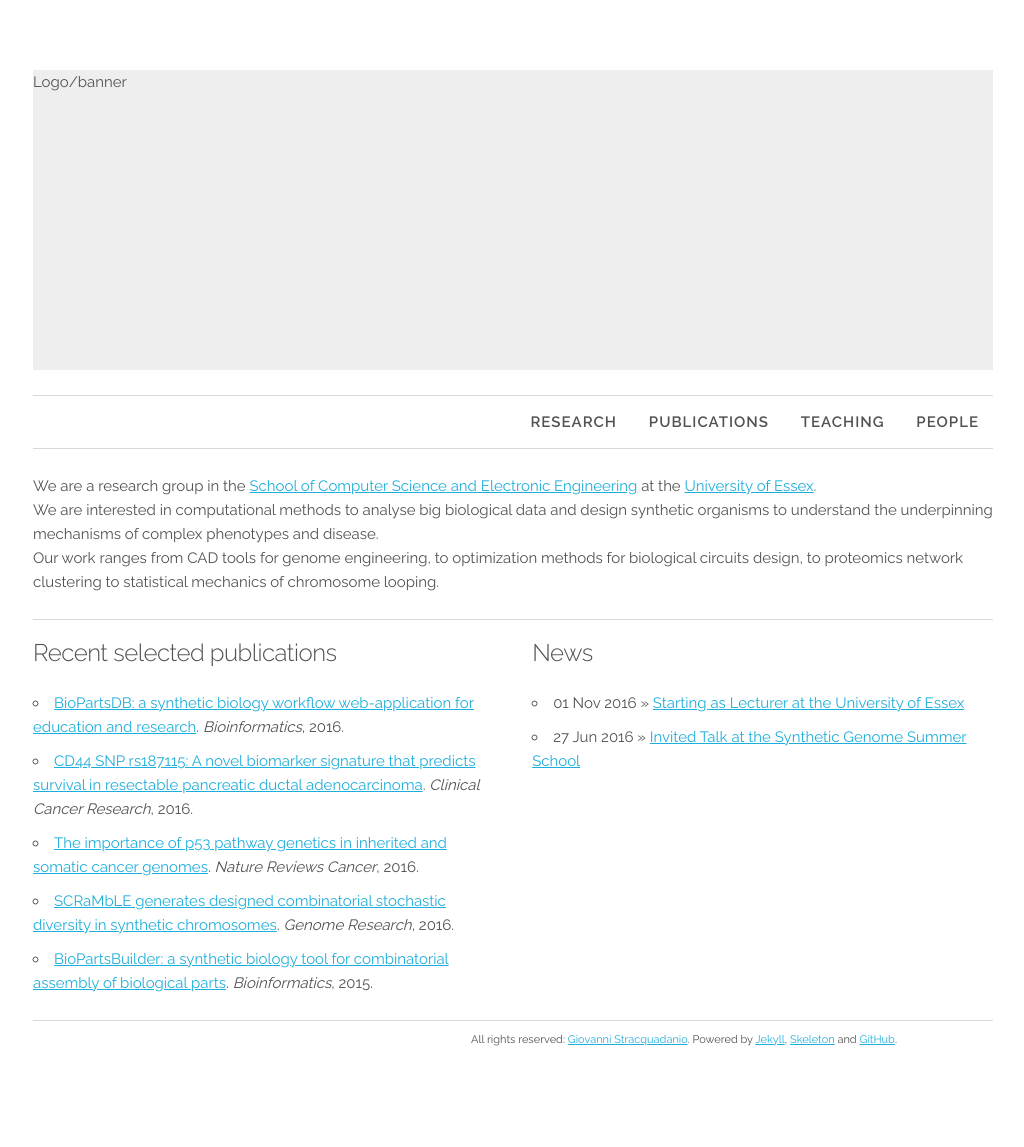
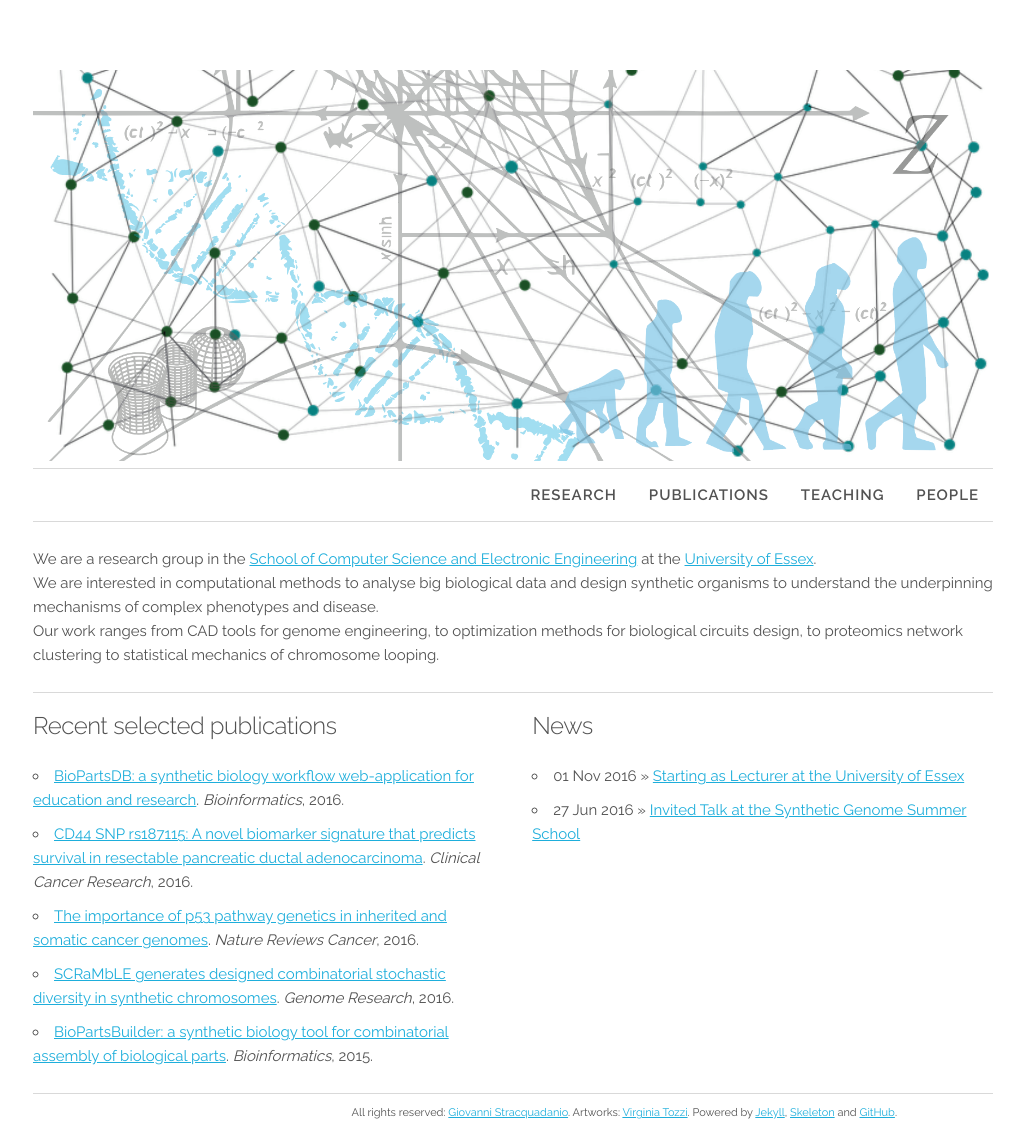
Before and after one commit to stracquadaniolab/stracquadaniolab.github.io, a Jekyll site: the page built from index.md, in a window 1280 px wide. Shown: the whole page, without its empty margins (127-1151 px from the left). Built offline with Jekyll 4.4.1, drawn with Linux system fonts in a browser that asks for light colours; before the commit the page ends 1074 px from its top, so only the background shows below that.

Commit message:
adding tentative artwork

```diff
--- a/_includes/_footer.html
+++ b/_includes/_footer.html
@@ -2,6 +2,7 @@
   <div class="container">
     <p>
       All rights reserved: <a href="/people">Giovanni Stracquadanio</a>.
+      Artworks: <a href="#">Virginia Tozzi</a>.
       Powered by <a href="http://jekyllrb.com">Jekyll</a>,
       <a href="http://getskeleton.com/">Skeleton</a> and
       <a href="http://github.com">GitHub</a>.
--- a/_layouts/home.html
+++ b/_layouts/home.html
@@ -6,9 +6,7 @@
   <body>
 
     <div class="container content">
-      <p style="height: 300px; background-color: #eee">
-          Logo/banner
-      </p>
+      <img src="/images/artwork.png" width='100%'/>
       {% include _navbar.html %}
       <p>
         {{ content }}
```
Also changed, not shown: images/artwork.png (added).
